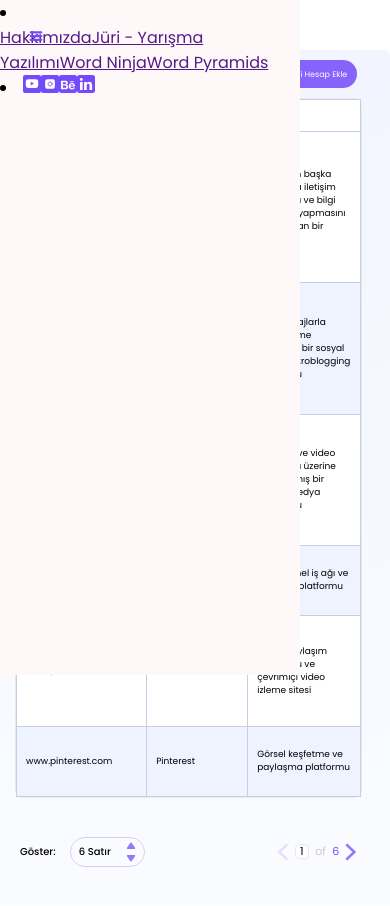
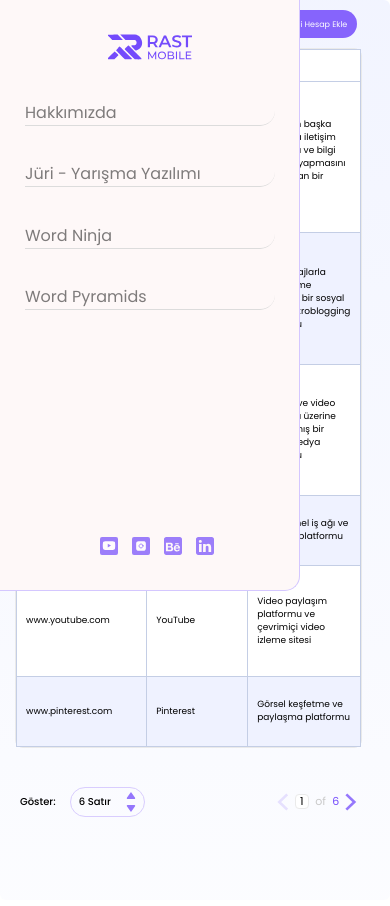
Before and after one commit to kadirgurturk/datagrid, a React (Vite) app: page / in a window 390 px wide. Both pictures are taken after a click on the picture 52 px from the left and 27 px from the top of the page. Shown: the top 906 px of the page. Built offline with nearby package versions, Linux system fonts and the light colour scheme.

Commit message:
mobile design done

```diff
--- a/src/component/header/MobileHeader.jsx
+++ b/src/component/header/MobileHeader.jsx
@@ -10,11 +10,11 @@ export default function MobileHeader() {
     const [isOpen,setOpen] = useState(false)
 
   return (
-    <nav className='mobileheader'>
+    <>
       {
         isOpen ? (
-            <nav className='sidebar'>
-            <img onClick={()=>{setOpen(false)}} id="hamburgerclose" src={hamburger} alt="hamburger" />
+            <nav className='sidebar' onMouseLeave={()=>{setOpen(false)}}>
+            <img id="logo" src={logo} alt="logo" />
             <li className='site_links'>
               <ul>
                 <a href=""><span>Hakkımızda</span></a>
@@ -33,12 +33,12 @@ export default function MobileHeader() {
 
           ) : (
             <div className='mobileheader'>
-                <img onClick={()=>{setOpen(true)}} id="hamburger" src={hamburger} alt="hamburger" />
+                <img onMouseEnter={()=>{setOpen(true)}} id="hamburger" src={hamburger} alt="hamburger" />
                 <img id="logo" src={logo} alt="logo" />
             </div>
             )
       }
 
-    </nav>
+    </>
   )
 }
--- a/src/css/app.css
+++ b/src/css/app.css
@@ -252,6 +252,7 @@
   left: 40px;
   top: 15px;
   height: 25px;
+  cursor: pointer;
 }
 .mobileheader #logo {
   position: absolute;
@@ -261,23 +262,76 @@
   height: 35px;
   width: 85px;
 }
-.mobileheader .sidebar {
+
+.sidebar {
   z-index: 15;
   position: fixed;
   top: 0;
   left: 0px;
   width: 300px;
-  height: 80vh;
+  height: 70vh;
   background-color: #fef8f8;
   transition: left 0.3s ease;
+  border-radius: 0 0 15px 0;
+  border-right: 1px solid #d4c7ff;
+  border-bottom: 1px solid #d4c7ff;
 }
-.mobileheader .sidebar #hamburgerclose {
+.sidebar #logo {
   position: absolute;
-  top: 15px;
-  left: 15px;
-  border: 1px solid "Poppins", sans-serif;
-  border-radius: 5px;
-  padding: 12px;
+  top: 8%;
+  left: 50%;
+  transform: translate(-50%, -50%);
+  height: 35px;
+  width: 85px;
+}
+.sidebar .site_links {
+  text-decoration: none;
+  list-style-type: none;
+  position: absolute;
+  top: 100px;
+  left: 25px;
+}
+.sidebar .site_links ul {
+  width: 250px;
+  height: 210px;
+  display: flex;
+  flex-direction: column;
+  justify-content: space-between;
+  align-items: center;
+  list-style: none;
+}
+.sidebar .site_links ul a {
+  width: 100%;
+  text-decoration: none;
+  color: black;
+  border-bottom: 1px solid rgb(220, 220, 220);
+  border-radius: 0 0 15px 0;
+}
+.sidebar .site_links ul a span {
+  cursor: pointer;
+  opacity: 0.5;
+}
+.sidebar .site_links ul a span:hover {
+  opacity: 1;
+}
+.sidebar .social_links {
+  position: absolute;
+  bottom: 35px;
+  left: 100px;
+  height: 18px;
+  width: 114px;
+  display: flex;
+  flex-direction: row;
+  justify-content: space-between;
+  align-items: center;
+}
+.sidebar .social_links img {
+  opacity: 0.7;
+  cursor: pointer;
+}
+.sidebar .social_links img:hover {
+  opacity: 1;
+  cursor: pointer;
 }
 
 .header {
--- a/src/sass/header/_mobileheader.scss
+++ b/src/sass/header/_mobileheader.scss
@@ -13,6 +13,7 @@
         left: 40px;
         top: 15px;
         height: 25px;
+        cursor: pointer;
 
     }
 
@@ -25,24 +26,79 @@
         width: 85px;
     }
 
+}
+
 .sidebar{
     z-index: 15;
     position: fixed;
     top: 0;
     left: 0px;
     width: 300px;
-        height: 80vh;
+    height: 70vh;
     background-color: #fef8f8;
     transition: left 0.3s ease;
-        #hamburgerclose{
+    border-radius: 0 0 15px 0;
+    border-right: 1px solid #d4c7ff;;
+    border-bottom: 1px solid #d4c7ff;;
+    #logo{
         position: absolute;
-            top: 15px;
-            left: 15px;
-            border:1px solid v.$primary-font;
-            border-radius: 5px;
-            padding: 12px;
+        top: 8%;
+        left: 50%;
+        transform: translate(-50%, -50%);
+        height: 35px;
+        width: 85px;
+    }
+
+    .site_links{
+        text-decoration: none;
+        list-style-type: none;
+        position: absolute;
+        top: 100px;
+        left: 25px;
+        ul{
+            width: 250px;
+            height: 210px;
+            @include m.flex_column;
+            justify-content: space-between;
+            align-items: center;
+            list-style: none;
+            a{
+                width: 100%;
+                text-decoration: none;
+                color: black;
+                border-bottom: 1px solid rgb(220, 220, 220);
+
+                border-radius: 0 0 15px 0;
+               span{
+                    cursor: pointer;
+                    opacity: .5;
+                    &:hover{
+                        opacity: 1;
+                    }
+                }
+            }
+        }
+    }
+
+
+    .social_links{
+        position: absolute;
+        bottom: 35px;
+        left: 100px;
+        height: 18px;
+        width: 114px;
+        @include m.flex_row;
+        justify-content: space-between;
+        align-items: center;
+
+       img{
+         opacity: .7;
+        cursor: pointer;
+            &:hover{
+                opacity: 1;
+                cursor: pointer;
+            }
 
        }
     }
-
 }
```
Also changed, not shown: 1 other file (tests, documents, lock files or other folders). Lines whose indentation alone changed are shown as unchanged.
